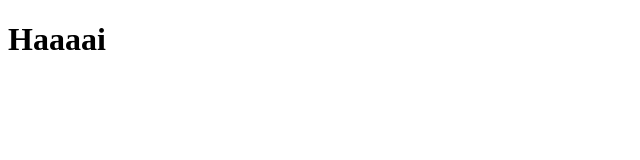
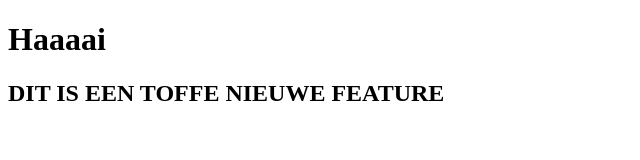
Before and after one commit to WincAcademy/show-git-branch, a plain HTML site: page index.html in a window 1280 px wide. Shown: the whole page, without its empty margins (0-640 px from the left). Drawn offline with Linux system fonts and the light colour scheme.

Commit message:
toffe feature 1

```diff
--- a/index.html
+++ b/index.html
@@ -5,5 +5,7 @@
   </head>
   <body>
     <h1>Haaaai</h1>
+
+    <h2>DIT IS EEN TOFFE NIEUWE FEATURE</h2>
   </body>
 </html>
```
